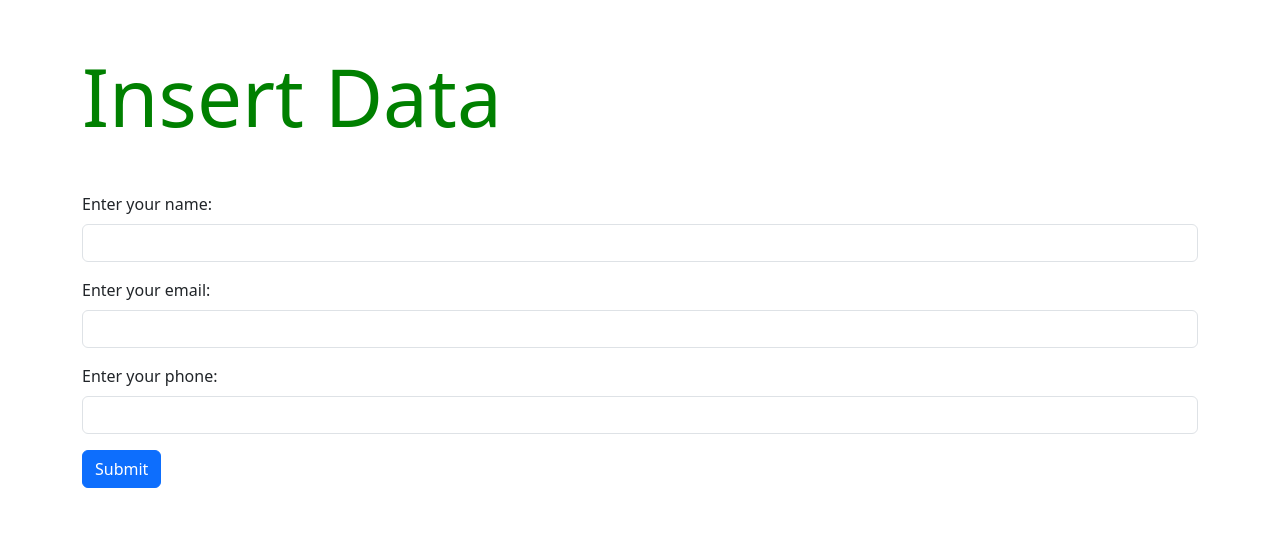
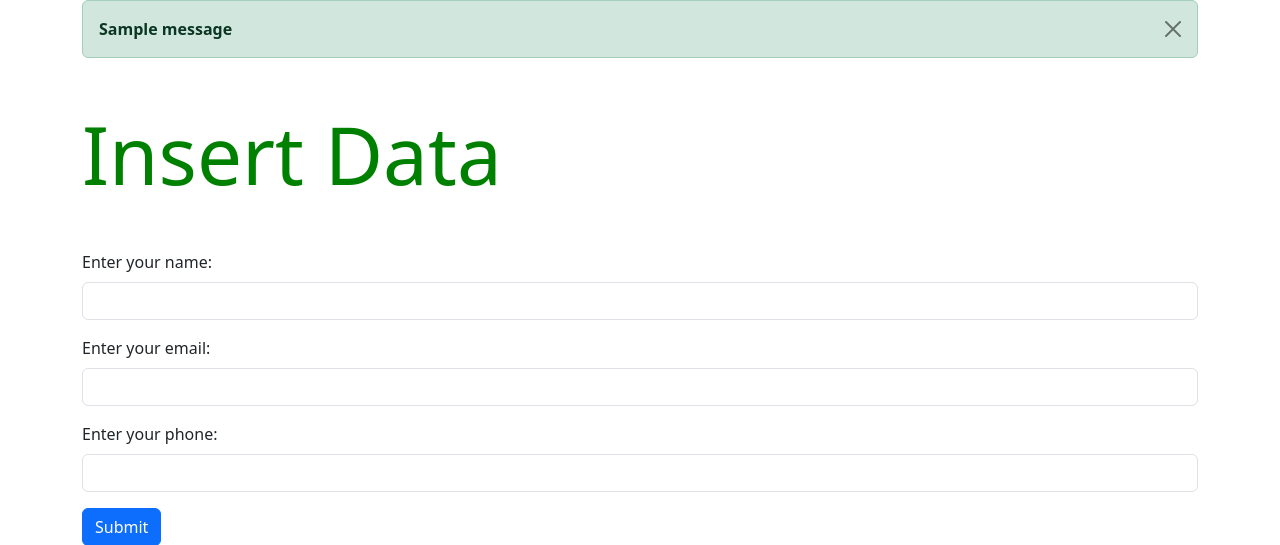
Before and after one commit to mdkawsardev/django_with_postgresql, a Django app: template template/insert.html in a window 1280 px wide. Shown: the top 545 px of the page. Run offline with Django 3.2, Linux system fonts and the light colour scheme; the template is opened without the code that fills it, so the values that code supplies are empty; one stand-in notice (Sample message) is shown.

Commit message:
django with postgres

```diff
--- a/myapp/views.py
+++ b/myapp/views.py
@@ -1,5 +1,6 @@
 from django.shortcuts import render
 from .models import Mycontact, Myusers, Customers
+from django.contrib import messages
 # Create your views here.
 def home(request):
     allData = {
@@ -25,4 +26,5 @@ def insert(request):
         #     phone = phone
         # )
         # con.save()
+        msg = messages.success(request, "Data has been recorded!")
     return render(request, 'insert.html')
--- a/template/insert.html
+++ b/template/insert.html
@@ -2,6 +2,21 @@
 
 {% block body %}
 <div class="container">
+
+{% comment %} <ul class="messages">
+
+    <li{% if message.tags %} class=""{% endif %}></li>
+
+</ul> {% endcomment %}
+
+{% if messages %}
+{% for message in messages %}
+<div class="alert alert-success {{ message.tags }} alert-dismissible fade show" role="alert">
+    <strong>{{ message }}</strong>
+    <button type="button" class="btn-close" data-bs-dismiss="alert" aria-label="Close"></button>
+</div>
+{% endfor %}
+{% endif %}
     <h1 class="my-5">Insert Data</h1>
         <form action="/insert/" method="post">
             {% csrf_token %}
```
